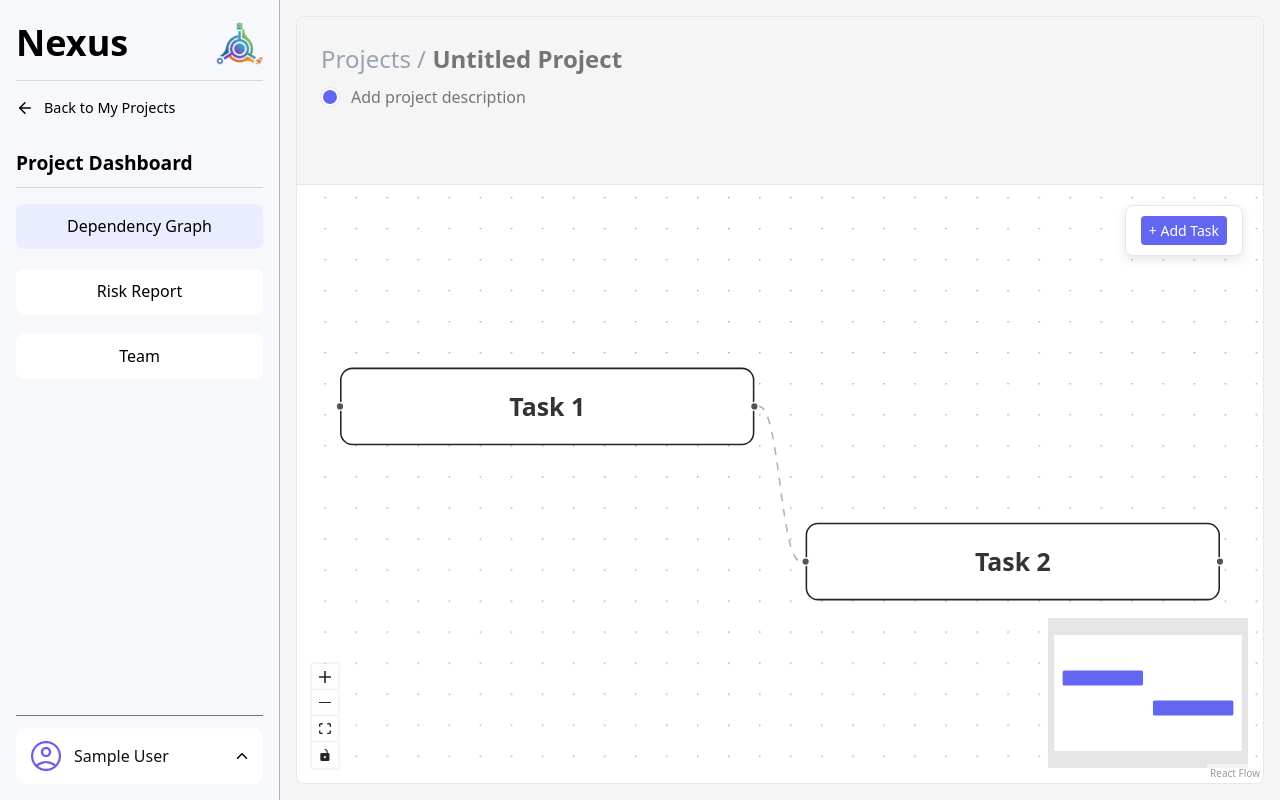
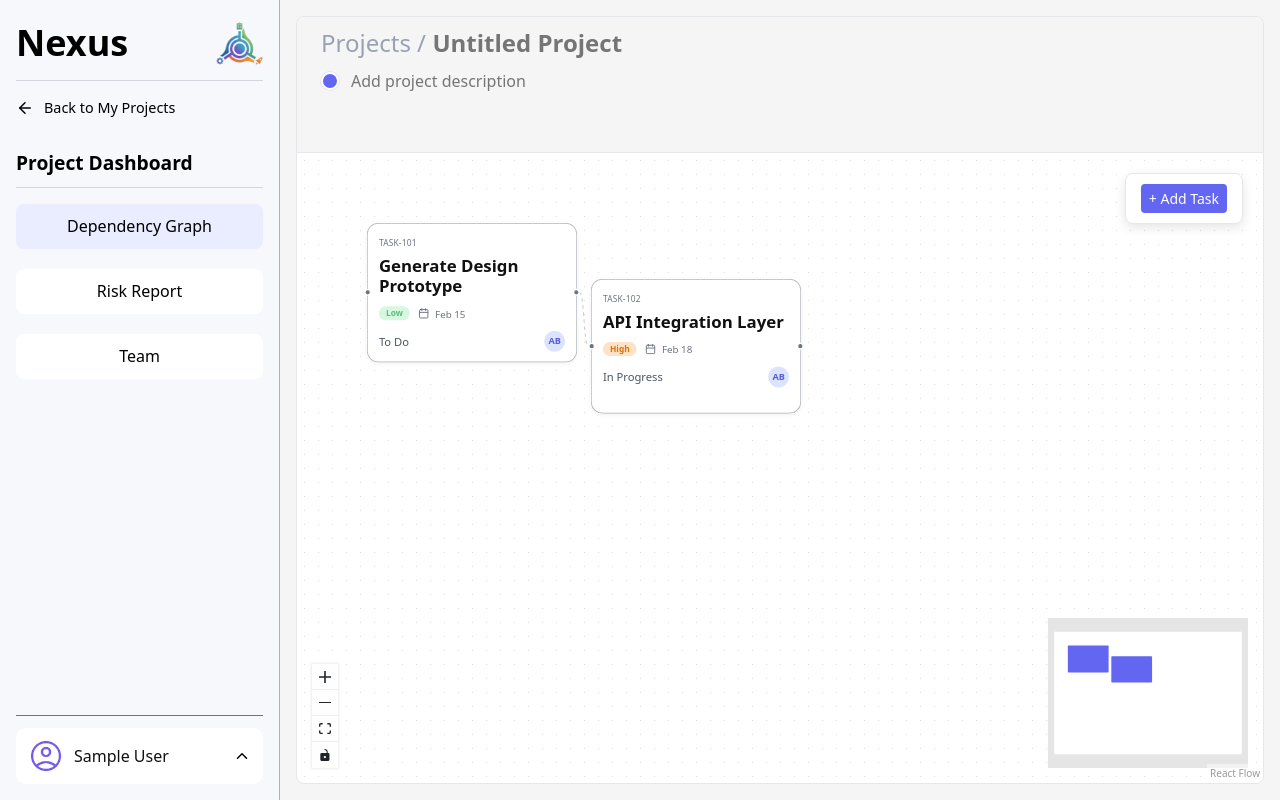
Before and after one commit to Ashtonroxas/Nexus, a React (Vite) app: page /projects/1 in a window 1280 px wide. Built offline with nearby package versions, Linux system fonts and the light colour scheme; no server answers; the database is empty; sample sign-in values are in the browser's storage.

Commit message:
[Angelos Boules & Ashton Roxas]: Merged task node progress into unified branch

```diff
--- a/src/pages/DependencyGraph/DependencyGraph.jsx
+++ b/src/pages/DependencyGraph/DependencyGraph.jsx
@@ -7,83 +7,45 @@ import {
   useEdgesState,
   addEdge,
   MiniMap,
-  MarkerType,
-  Handle,
-  Position,
-  useReactFlow
 } from '@xyflow/react';
 import { HexColorPicker } from 'react-colorful';
 import '@xyflow/react/dist/style.css';
 import { useOutletContext, useParams } from "react-router-dom";
 import { doc, onSnapshot, updateDoc, serverTimestamp } from "firebase/firestore";
 import { db } from "../../firebase/firebase";
+import TaskNode from './components/TaskNode/TaskNode';
 import styles from './DependencyGraph.module.css';
 
-// Updated TextUpdaterNode
-export function TextUpdaterNode({ id, data }) {
-  const { updateNodeData } = useReactFlow();
-
-  const onChange = useCallback((evt) => {
-    updateNodeData(id, { label: evt.target.value });
-  }, [id, updateNodeData]);
-
-  return (
-    <div
-      className="text-updater-node"
-      style={{
-        background: '#fff',
-        border: '1px solid #232323',
-        borderRadius: '8px',
-        minWidth: '120px',
-        padding: '12px 10px',
-        display: 'flex',
-        justifyContent: 'center',
-        alignItems: 'center',
-      }}
-    >
-      <Handle type="target" position={Position.Left} style={{ background: '#555' }} />
-
-      <input
-        id={`text-${id}`}
-        name="text"
-        value={data.label}
-        onChange={onChange}
-        className="nodrag"
-        style={{
-          width: '100%',
-          padding: '0',          // Removed padding so only the text area is the input
-          border: 'none',
-          outline: 'none',
-          background: 'transparent',
-          textAlign: 'center',
-          fontWeight: 'bold',
-          color: '#333'
-        }}
-      />
-
-      <Handle type="source" position={Position.Right} style={{ background: '#555' }} />
-    </div>
-  );
-}
-
-const nodeTypes = { textUpdater: TextUpdaterNode };
+const nodeTypes = {
+  taskNode: TaskNode,
+};
 
 const initialNodes = [
   {
-    id: '1',
-    type: 'textUpdater',
+    id: "1",
+    type: "taskNode",
     position: { x: 100, y: 100 },
-    data: { label: 'Task 1' },
-    sourcePosition: 'right',
-    targetPosition: 'left'
+    data: {
+      taskCode: "TASK-101",
+      title: "Generate Design Prototype",
+      status: "To Do",
+      complexity: "Low",
+      dueDate: "Feb 15",
+      assigneeInitials: "AB",
+    },
   },
   {
-    id: '2',
-    type: 'textUpdater',
-    position: { x: 400, y: 200 },
-    data: { label: 'Task 2' },
-    sourcePosition: 'right',
-    targetPosition: 'left'
+    id: "2",
+    type: "taskNode",
+    position: { x: 420, y: 180 },
+    data: {
+      taskCode: "TASK-102",
+      title: "API Integration Layer",
+      status: "In Progress",
+      complexity: "High",
+      dueDate: "Feb 18",
+      assigneeInitials: "AB",
+    },
   },
 ];
 
@@ -202,17 +164,23 @@ export default function DependencyGraph() {
 
   //Function to generate and add a new node
   const handleAddNode = () => {
-    const newNodeId = `Task-${Math.random().toString(36).substring(7)}`;
+    const newNodeId = `Task-${Date.now()}`;
+
     const newNode = {
       id: newNodeId,
-      type: 'textUpdater',
+      type: 'taskNode',
       position: {
-        x: Math.random() * 200 + 100,
-        y: Math.random() * 200 + 100
+        x: Math.random() * 250 + 120,
+        y: Math.random() * 250 + 120
       },
-      data: { label: `Task ${nodes.length + 1}` },
-      sourcePosition: 'right',
-      targetPosition: 'left'
+      data: {
+        taskCode: `TASK-${nodes.length + 101}`,
+        title: `New Task ${nodes.length + 1}`,
+        status: "To Do",
+        complexity: "Low",
+        dueDate: "N/A",
+        assigneeInitials: "N/A",
+      },
     };
 
     setNodes((nds) => [...nds, newNode]);
@@ -337,7 +305,7 @@ export default function DependencyGraph() {
           onNodesChange={onNodesChange}
           onEdgesChange={onEdgesChange}
           onConnect={onConnect}
-          fitView
+          defaultViewport={{x: 0, y: 0, zoom: 0.7}}
         >
           <Background variant="dots" gap={20} size={1} />
           <Controls />
--- a/src/pages/DependencyGraph/DependencyGraph.module.css
+++ b/src/pages/DependencyGraph/DependencyGraph.module.css
@@ -13,7 +13,8 @@
 }
 
 .blueprintHeader {
-  padding: 1.5rem;
+  height: fit-content;
+  padding: 0.5rem 1.5rem;
   border-bottom: 1px solid var(--outlines);
   background-color: var(--background);
 }
--- /dev/null
+++ b/src/pages/DependencyGraph/components/TaskNode/TaskNode.jsx
@@ -0,0 +1,89 @@
+import React from "react";
+import { Handle, Position } from "@xyflow/react";
+import { Calendar } from "lucide-react";
+import styles from "./TaskNode.module.css";
+
+function TaskNode({ data, selected }) {
+  const {
+    taskCode = "TASK-000",
+    title = "Untitled Task",
+    status = "To Do",
+    complexity = "Low",
+    dueDate = "N/A",
+    assigneeInitials = "N/A",
+  } = data || {};
+
+  return (
+    <div className={`${styles.taskNode} ${selected ? styles.taskNodeSelected : ""}`}>
+      <Handle
+        type="target"
+        position={Position.Left}
+        className={styles.handle}
+      />
+
+      <div className={styles.taskCodeRow}>
+        <span className={styles.taskCode}>{taskCode}</span>
+      </div>
+
+      <div className={styles.taskTitle}>
+        {title}
+      </div>
+
+      <div className={styles.infoRow}>
+        <span className={`${styles.badge} ${styles[getComplexityClass(complexity)]}`}>
+          {complexity}
+        </span>
+
+        <span className={styles.dueDate}>
+          <Calendar size={16} className="me-1" />
+          {dueDate}
+        </span>
+      </div>
+
+      <div className={styles.bottomRow}>
+        <div className={styles.statusWrapper}>
+          <span className={`${styles.statusDot} ${getStatusClass(status)}`} />
+          <span className={styles.statusText}>{status}</span>
+        </div>
+
+        <div className={styles.assignee}>
+          {assigneeInitials}
+        </div>
+      </div>
+
+      <Handle
+        type="source"
+        position={Position.Right}
+        className={styles.handle}
+      />
+    </div>
+  );
+}
+
+function getComplexityClass(complexity) {
+  switch (complexity.toLowerCase()) {
+    case "severe":
+      return "severeBadge";
+    case "high":
+      return "highBadge";
+    case "medium":
+      return "mediumBadge";
+    case "low":
+    default:
+      return "lowBadge";
+  }
+}
+
+function getStatusClass(status) {
+  switch (status.toLowerCase()) {
+    case "done":
+      return styles.statusDone;
+    case "in progress":
+      return styles.statusInProgress;
+    case "to do":
+    default:
+      return styles.Todo;
+  }
+}
+
+export default TaskNode;
--- /dev/null
+++ b/src/pages/DependencyGraph/components/TaskNode/TaskNode.module.css
@@ -0,0 +1,155 @@
+:root {
+  --tasknode-shadow: #1018280F;
+  --selected-tasknode-shadow: #6366F1;
+  --severe-background: #FFAAA780;
+  --severe-color: #FD4D4D;
+  --high-background: #FFC48D80;
+  --high-color: #D97706;
+  --medium-background: #FEF3C780;
+  --medium-color: #F6AB29;
+  --low-background:#B2F0C380;
+  --low-color:#5CBD7F;
+  --todo-color: #6F7371;
+  --inprogress-color: #282DAF;
+  --done-color: #28AF60;
+  --info-text-color: #4B5563
+}
+
+.taskNode {
+  background: #FFFFFF;
+  border: 1px solid var(--stroke-faded);
+  border-radius: 16px;
+  min-width: 300px;
+  max-width: 300px;
+  height: auto;
+  min-height: 12rem;
+  padding: 14px 16px;
+  box-shadow: 0 2px 8px var(--tasknode-shadow);
+  position: relative;
+  font-family: inherit;
+}
+
+.taskNodeSelected {
+  box-shadow: 0 0 0 2px var(--selected-tasknode-shadow);
+}
+
+.handle {
+  width: 10px;
+  height: 10px;
+  background: var(--stroke-solid);
+  border: 2px solid #FFFFFF;
+}
+
+.taskCodeRow {
+  margin-bottom: 8px;
+}
+
+.taskCode {
+  font-size: 12px;
+  color: var(--stroke-solid);
+  font-weight: 500;
+  letter-spacing: 0.02em;
+}
+
+.taskTitle {
+  font-size: 24px;
+  font-weight: 700;
+  color: #111111;
+  line-height: 1.2;
+  margin-bottom: 14px;
+}
+
+.infoRow {
+  display: flex;
+  align-items: center;
+  gap: 12px;
+  margin-bottom: 14px;
+}
+
+.badge {
+  display: inline-flex;
+  align-items: center;
+  justify-content: center;
+  border-radius: 999px;
+  padding: 4px 10px;
+  font-size: 12px;
+  font-weight: 600;
+  line-height: 1;
+}
+
+.severeBadge {
+  background: var(--severe-background);
+  color: var(--severe-color);
+}
+
+.highBadge {
+  background: var(--high-background);
+  color: var(--high-color);
+}
+
+.mediumBadge {
+  background: var(--medium-background);
+  color: var(--medium-color);
+}
+
+.lowBadge {
+  background: var(--low-background);
+  color: var(--low-color);
+}
+
+.dueDate {
+  font-size: 14px;
+  color: var(--stroke-solid);
+  display: flex;
+  align-items: center;
+  gap: 4px;
+}
+
+.bottomRow {
+  display: flex;
+  justify-content: space-between;
+  align-items: center;
+}
+
+.statusWrap {
+  display: flex;
+  align-items: center;
+  gap: 8px;
+}
+
+.statusDot {
+  width: 10px;
+  height: 10px;
+  border-radius: 999px;
+}
+
+.statusTodo {
+  background: var(--todo-color);
+}
+
+.statusInProgress {
+  background: var(--inprogress-color);
+}
+
+.statusDone {
+  background: var(--done-color);
+}
+
+.statusText {
+  font-size: 16px;
+  color: var(--info-text-color);
+  font-weight: 500;
+}
+
+.assignee {
+  width: 30px;
+  height: 30px;
+  border-radius: 999px;
+  background: #DBE4FF;
+  color: #5B5BD6;
+  display: flex;
+  align-items: center;
+  justify-content: center;
+  font-size: 13px;
+  font-weight: 700;
+}
```
